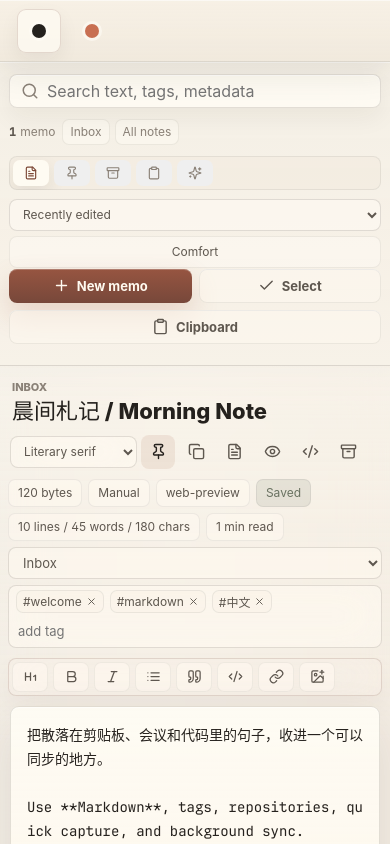
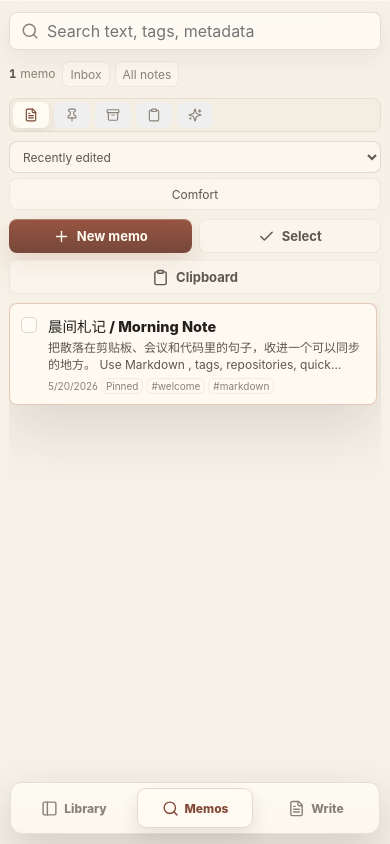
Before and after one commit to MosRat/memo-sync, a React (Vite) app in the folder apps/desktop/: page / in a window 390 px wide. Shown: the top 844 px of the page. Built offline with nearby package versions, Linux system fonts and the light colour scheme; a web font is replaced by a local one.

Commit message:
Polish mobile workspace navigation
Add mobile workspace panel navigation while preserving the desktop three-column layout.

```diff
--- a/apps/desktop/src/App.tsx
+++ b/apps/desktop/src/App.tsx
@@ -97,6 +97,7 @@ type ViewFilter = "active" | "pinned" | "archived" | "clipboard" | "quick";
 type SortMode = "updated-desc" | "created-desc" | "title-asc" | "size-desc";
 type ListDensity = "comfortable" | "compact";
 type Appearance = "studio" | "grove" | "dusk";
+type MobilePanel = "library" | "memos" | "write";
 
 const viewFilters: Array<{ id: ViewFilter; label: string; icon: typeof FileText }> = [
   { id: "active", label: "Inbox", icon: FileText },
@@ -192,6 +193,7 @@ function WorkbenchApp() {
   const [sortMode, setSortMode] = useState<SortMode>(() => (localStorage.getItem("memo-sort-mode") as SortMode | null) ?? "updated-desc");
   const [listDensity, setListDensity] = useState<ListDensity>(() => (localStorage.getItem("memo-list-density") as ListDensity | null) ?? "comfortable");
   const [appearance, setAppearance] = useState<Appearance>(() => (localStorage.getItem("memo-appearance") as Appearance | null) ?? "studio");
+  const [mobilePanel, setMobilePanel] = useState<MobilePanel>("memos");
   const [attachmentDropActive, setAttachmentDropActive] = useState(false);
   const quickRepoRef = useRef("");
   const repositoriesRef = useRef<Repository[]>([]);
@@ -999,6 +1001,7 @@ function WorkbenchApp() {
     setAllTags((items) => [...new Set([...items, ...saved.tags])].sort());
     setActiveMemoId(saved.id);
     setMode("edit");
+    setMobilePanel("write");
     notify("success", "Memo created", activeRepo === "all" ? undefined : activeRepository?.name);
   }
 
@@ -1257,7 +1260,7 @@ function WorkbenchApp() {
   }
 
   return (
-    <main className={`shell theme-${appearance} ${shellKind} ${sidebarCollapsed ? "sidebar-collapsed" : ""}`}>
+    <main className={`shell theme-${appearance} ${shellKind} mobile-panel-${mobilePanel} ${sidebarCollapsed ? "sidebar-collapsed" : ""}`}>
       {isDesktopApp && (
         <Titlebar
           onQuick={openQuickCapture}
@@ -1268,6 +1271,20 @@ function WorkbenchApp() {
           sidebarCollapsed={sidebarCollapsed}
         />
       )}
+      <nav className="mobile-panel-switcher" aria-label="Mobile workspace sections">
+        <button className={mobilePanel === "library" ? "active" : ""} onClick={() => setMobilePanel("library")} aria-pressed={mobilePanel === "library"}>
+          <PanelLeft size={17} />
+          <span>Library</span>
+        </button>
+        <button className={mobilePanel === "memos" ? "active" : ""} onClick={() => setMobilePanel("memos")} aria-pressed={mobilePanel === "memos"}>
+          <Search size={17} />
+          <span>Memos</span>
+        </button>
+        <button className={mobilePanel === "write" ? "active" : ""} onClick={() => setMobilePanel("write")} aria-pressed={mobilePanel === "write"}>
+          <FileText size={17} />
+          <span>Write</span>
+        </button>
+      </nav>
       <section className="workspace">
         <aside className="sidebar">
           <div className="sidebar-top">
@@ -1298,7 +1315,14 @@ function WorkbenchApp() {
             </div>
           </div>
 
-          <button className={activeRepo === "all" ? "repo active" : "repo"} title="All notes" onClick={() => setActiveRepo("all")}>
+          <button
+            className={activeRepo === "all" ? "repo active" : "repo"}
+            title="All notes"
+            onClick={() => {
+              setActiveRepo("all");
+              setMobilePanel("memos");
+            }}
+          >
             <span className="repo-dot all" />
             <span>All notes</span>
             <strong>{localStats.memo_count}</strong>
@@ -1309,7 +1333,10 @@ function WorkbenchApp() {
               key={repo.id}
               className={activeRepo === repo.id ? "repo active" : "repo"}
               title={`${repo.name} (${repo.kind === "Temporary" ? "temporary" : "sync"})`}
-              onClick={() => setActiveRepo(repo.id)}
+              onClick={() => {
+                setActiveRepo(repo.id);
+                setMobilePanel("memos");
+              }}
             >
               <span className="repo-dot" style={{ background: repo.color }} />
               <span>{repo.name}</span>
@@ -1546,6 +1573,7 @@ function WorkbenchApp() {
             onSelect={(id) => {
               void flushPendingSave();
               setActiveMemoId(id);
+              setMobilePanel("write");
             }}
             onToggleSelected={toggleMemoSelected}
           />
--- a/apps/desktop/src/styles.css
+++ b/apps/desktop/src/styles.css
@@ -303,6 +303,10 @@ button:disabled {
   grid-template-columns: clamp(210px, 13vw, 248px) clamp(306px, 22vw, 404px) minmax(0, 1fr);
 }
 
+.mobile-panel-switcher {
+  display: none;
+}
+
 .sidebar-collapsed .workspace {
   grid-template-columns: 56px clamp(306px, 22vw, 404px) minmax(0, 1fr);
 }
@@ -2883,7 +2887,60 @@ textarea:focus {
 
   .shell {
     padding-top: env(safe-area-inset-top, 0);
-    padding-bottom: env(safe-area-inset-bottom, 0);
+    padding-bottom: calc(64px + env(safe-area-inset-bottom, 0));
+  }
+
+  .mobile-panel-switcher {
+    position: fixed;
+    left: max(10px, env(safe-area-inset-left, 0));
+    right: max(10px, env(safe-area-inset-right, 0));
+    bottom: max(10px, env(safe-area-inset-bottom, 0));
+    z-index: 60;
+    min-height: 50px;
+    display: grid;
+    grid-template-columns: repeat(3, minmax(0, 1fr));
+    gap: 5px;
+    padding: 5px;
+    border: 1px solid color-mix(in srgb, var(--line) 88%, rgba(255, 255, 255, 0.28));
+    border-radius: 12px;
+    background:
+      linear-gradient(180deg, color-mix(in srgb, var(--surface-strong) 92%, transparent), color-mix(in srgb, var(--surface) 90%, transparent)),
+      var(--paper);
+    backdrop-filter: var(--glass-blur);
+    box-shadow:
+      inset 0 1px 0 var(--glass-line),
+      0 18px 44px rgba(39, 33, 27, 0.18);
+  }
+
+  .mobile-panel-switcher button {
+    min-width: 0;
+    min-height: 40px;
+    border-radius: 9px;
+    display: inline-flex;
+    align-items: center;
+    justify-content: center;
+    gap: 6px;
+    color: var(--muted);
+    background: transparent;
+    font-size: 12px;
+    font-weight: 760;
+  }
+
+  .mobile-panel-switcher button.active {
+    color: color-mix(in srgb, var(--accent) 72%, var(--ink));
+    background: var(--surface-strong);
+    box-shadow:
+      inset 0 0 0 1px color-mix(in srgb, var(--accent) 14%, rgba(42, 52, 60, 0.08)),
+      0 8px 18px rgba(39, 33, 27, 0.1);
+  }
+
+  .mobile-panel-library .list-pane,
+  .mobile-panel-library .editor-pane,
+  .mobile-panel-memos .sidebar,
+  .mobile-panel-memos .editor-pane,
+  .mobile-panel-write .sidebar,
+  .mobile-panel-write .list-pane {
+    display: none;
   }
 
   .titlebar {
@@ -2918,26 +2975,32 @@ textarea:focus {
   .workspace,
   .sidebar-collapsed .workspace {
     height: auto;
-    min-height: calc(100vh - 44px - env(safe-area-inset-top, 0) - env(safe-area-inset-bottom, 0));
-    min-height: calc(100dvh - 44px - env(safe-area-inset-top, 0) - env(safe-area-inset-bottom, 0));
+    min-height: calc(100vh - 64px - env(safe-area-inset-top, 0) - env(safe-area-inset-bottom, 0));
+    min-height: calc(100dvh - 64px - env(safe-area-inset-top, 0) - env(safe-area-inset-bottom, 0));
     grid-template-columns: minmax(0, 1fr);
+  }
+
+  .desktop-shell .workspace,
+  .desktop-shell.sidebar-collapsed .workspace {
+    min-height: calc(100vh - 44px - 64px - env(safe-area-inset-top, 0) - env(safe-area-inset-bottom, 0));
+    min-height: calc(100dvh - 44px - 64px - env(safe-area-inset-top, 0) - env(safe-area-inset-bottom, 0));
   }
 
   .sidebar,
   .sidebar-collapsed .sidebar {
-    position: sticky;
-    top: env(safe-area-inset-top, 0);
+    position: relative;
+    top: auto;
     z-index: 18;
-    min-height: 70px;
+    min-height: calc(100dvh - 64px - env(safe-area-inset-top, 0) - env(safe-area-inset-bottom, 0));
     padding:
       10px max(10px, env(safe-area-inset-right, 0))
       10px max(10px, env(safe-area-inset-left, 0));
     border-right: 0;
-    border-bottom: 1px solid var(--line);
-    flex-direction: row;
-    align-items: center;
-    overflow-x: auto;
-    scrollbar-width: none;
+    border-bottom: 0;
+    flex-direction: column;
+    align-items: stretch;
+    overflow: auto;
+    scrollbar-width: thin;
     box-shadow:
       inset 0 1px 0 var(--glass-line),
       0 14px 30px rgba(39, 33, 27, 0.08);
@@ -2945,10 +3008,9 @@ textarea:focus {
 
   .desktop-shell .sidebar,
   .desktop-shell.sidebar-collapsed .sidebar {
-    top: calc(44px + env(safe-area-inset-top, 0));
-  }
-
-  .sidebar::-webkit-scrollbar,
+    top: auto;
+  }
+
   .toolbar::-webkit-scrollbar,
   .writebar::-webkit-scrollbar,
   .outline-strip::-webkit-scrollbar {
@@ -2959,12 +3021,12 @@ textarea:focus {
   .sidebar-collapsed .sidebar-top {
     flex: 0 0 auto;
     flex-direction: row;
+    justify-content: space-between;
   }
 
   .sidebar h1,
-  .sidebar .eyebrow,
-  .sidebar-collapsed .sidebar-top > div {
-    display: none;
+  .sidebar .eyebrow {
+    display: block;
   }
 
   .sidebar-actions,
@@ -2974,36 +3036,44 @@ textarea:focus {
 
   .repo,
   .sidebar-collapsed .repo {
-    flex: 0 0 44px;
-    width: 44px;
-    min-height: 44px;
-    padding: 0;
-    display: inline-flex;
+    flex: 0 0 auto;
+    width: 100%;
+    min-height: 42px;
+    padding: 0 10px;
+    display: grid;
+    grid-template-columns: 16px minmax(0, 1fr) auto;
     align-items: center;
-    justify-content: center;
+    justify-content: stretch;
     border-radius: 9px;
   }
 
   .repo span:not(.repo-dot),
   .repo small,
-  .repo strong,
+  .repo strong {
+    display: inline;
+    min-width: 0;
+    overflow: hidden;
+    text-overflow: ellipsis;
+    white-space: nowrap;
+  }
+
   .tag-panel,
   .sync-panel,
   .web-footer {
-    display: none;
+    display: grid;
   }
 
   .repo-dot {
-    width: 14px;
-    height: 14px;
+    width: 11px;
+    height: 11px;
   }
 
   .list-pane {
-    min-height: 0;
-    max-height: min(44vh, 420px);
+    min-height: calc(100dvh - 64px - env(safe-area-inset-top, 0) - env(safe-area-inset-bottom, 0));
+    max-height: none;
     overflow: hidden;
     border-right: 0;
-    border-bottom: 1px solid var(--line);
+    border-bottom: 0;
     box-shadow:
       inset 0 1px 0 var(--glass-line),
       0 12px 28px rgba(39, 33, 27, 0.06);
@@ -3028,9 +3098,9 @@ textarea:focus {
   }
 
   .editor-pane {
-    min-height: max(560px, calc(100vh - 112px));
-    min-height: max(560px, calc(100dvh - 112px));
-    padding: 16px 14px 20px;
+    min-height: calc(100vh - 64px - env(safe-area-inset-top, 0) - env(safe-area-inset-bottom, 0));
+    min-height: calc(100dvh - 64px - env(safe-area-inset-top, 0) - env(safe-area-inset-bottom, 0));
+    padding: 16px 14px 12px;
   }
 
   .editor-header {
@@ -3106,7 +3176,7 @@ textarea:focus {
 
   .editor-grid.edit textarea,
   .editor-grid.preview .markdown {
-    min-height: calc(100dvh - 282px - env(safe-area-inset-top, 0) - env(safe-area-inset-bottom, 0));
+    min-height: max(300px, calc(100dvh - 290px - 64px - env(safe-area-inset-top, 0) - env(safe-area-inset-bottom, 0)));
   }
 
   .editor-grid textarea {
@@ -3226,7 +3296,8 @@ textarea:focus {
   }
 
   .list-pane {
-    max-height: min(38vh, 360px);
+    min-height: calc(100dvh - 64px - env(safe-area-inset-top, 0) - env(safe-area-inset-bottom, 0));
+    max-height: none;
     padding: 12px 10px;
   }
 
@@ -3458,12 +3529,15 @@ textarea:focus {
 
   .sidebar,
   .sidebar-collapsed .sidebar {
-    min-height: 62px;
-    padding: 8px;
+    min-height: calc(100dvh - 64px - env(safe-area-inset-top, 0) - env(safe-area-inset-bottom, 0));
+    padding:
+      10px max(10px, env(safe-area-inset-right, 0))
+      10px max(10px, env(safe-area-inset-left, 0));
   }
 
   .list-pane {
-    max-height: 36vh;
+    min-height: calc(100dvh - 64px - env(safe-area-inset-top, 0) - env(safe-area-inset-bottom, 0));
+    max-height: none;
     padding: 12px 9px;
   }
 
@@ -3531,7 +3605,7 @@ textarea:focus {
 
   .editor-grid.edit textarea,
   .editor-grid.preview .markdown {
-    min-height: calc(100dvh - 258px - env(safe-area-inset-top, 0) - env(safe-area-inset-bottom, 0));
+    min-height: max(300px, calc(100dvh - 258px - 64px - env(safe-area-inset-top, 0) - env(safe-area-inset-bottom, 0)));
   }
 
   .shortcut-recorder {
@@ -3554,14 +3628,14 @@ textarea:focus {
 
   .sidebar,
   .sidebar-collapsed .sidebar {
-    min-height: 58px;
+    min-height: calc(100dvh - 64px - env(safe-area-inset-top, 0) - env(safe-area-inset-bottom, 0));
     padding-block: 7px;
   }
 
   .repo,
   .sidebar-collapsed .repo {
-    flex-basis: 40px;
-    width: 40px;
+    flex-basis: auto;
+    width: 100%;
     min-height: 40px;
   }
 
@@ -3571,7 +3645,7 @@ textarea:focus {
   }
 
   .list-pane {
-    max-height: 34vh;
+    max-height: none;
   }
 
   .title-input {
```
